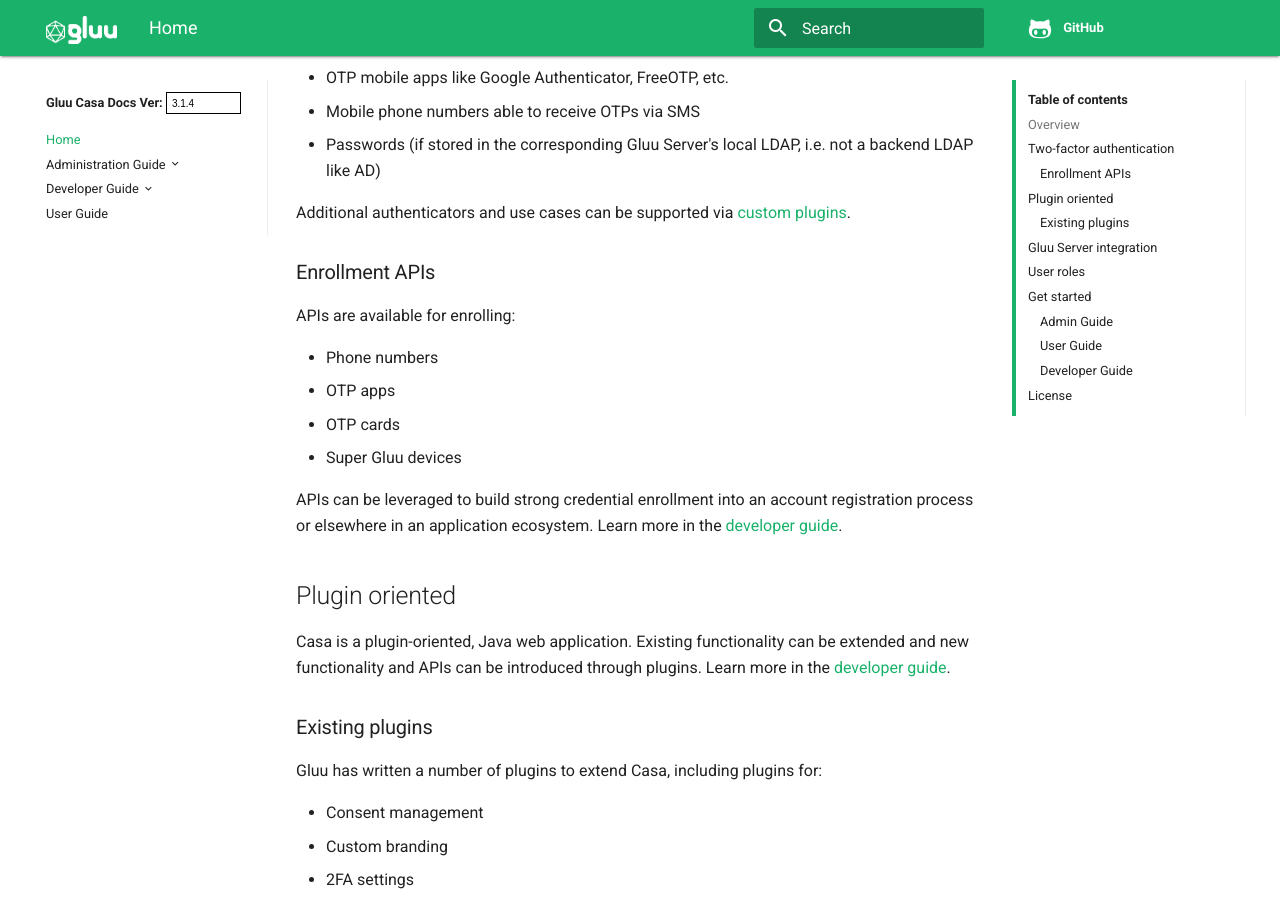
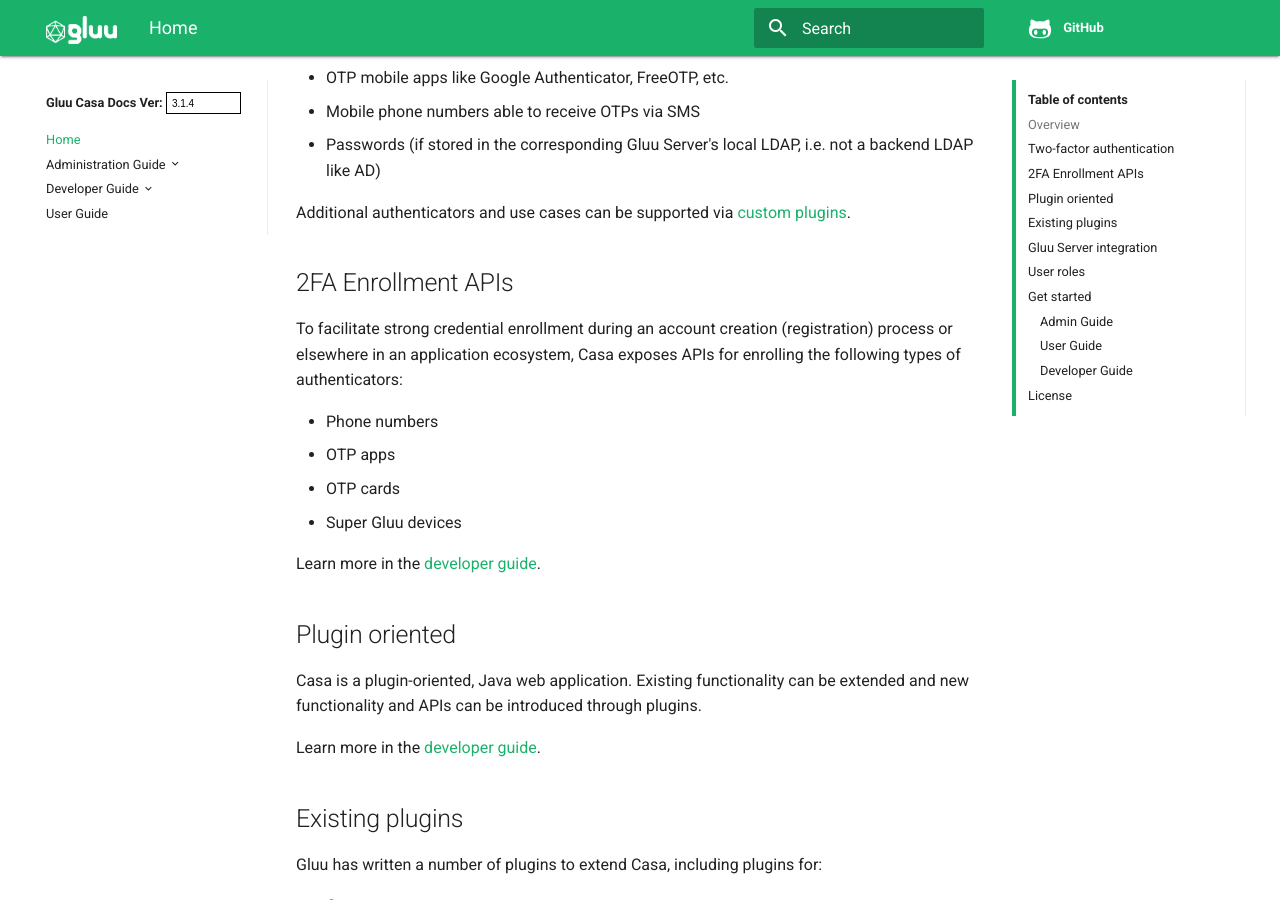
Before and after one commit to shmorri/docs-casa-prod, an MkDocs documentation site: the page built from docs/source/index.md, in a window 1280 px wide and 900 px high, scrolled down 805 px. Built offline with MkDocs 1.6.1, drawn with Linux system fonts in a browser that asks for light colours; old or Windows-style settings are respelled for this version of MkDocs.

Commit message:
Update index.md

```diff
--- a/docs/source/index.md
+++ b/docs/source/index.md
@@ -28,22 +28,24 @@ Out-of-the-box, Casa can be used to enroll and manage the following authenticato
 
 Additional authenticators and use cases can be supported via [custom plugins](#plugin-oriented).
 
-### Enrollment APIs
+## 2FA Enrollment APIs
 
-APIs are available for enrolling:
+To facilitate strong credential enrollment during an account creation (registration) process or elsewhere in an application ecosystem, Casa exposes APIs for enrolling the following types of authenticators:
 
 - Phone numbers
 - OTP apps
 - OTP cards
 - Super Gluu devices
 
-APIs can be leveraged to build strong credential enrollment into an account registration process or elsewhere in an application ecosystem. Learn more in the [developer guide](./developer/index.md#apis-for-credential-enrollment).
+Learn more in the [developer guide](./developer/index.md#apis-for-credential-enrollment).
 
 ## Plugin oriented
 
-Casa is a plugin-oriented, Java web application. Existing functionality can be extended and new functionality and APIs can be introduced through plugins. Learn more in the [developer guide](./developer/index.md).
+Casa is a plugin-oriented, Java web application. Existing functionality can be extended and new functionality and APIs can be introduced through plugins.
 
-### Existing plugins
+Learn more in the [developer guide](./developer/index.md).
+
+## Existing plugins
 Gluu has written a number of plugins to extend Casa, including plugins for:
 
 - Consent management
```
